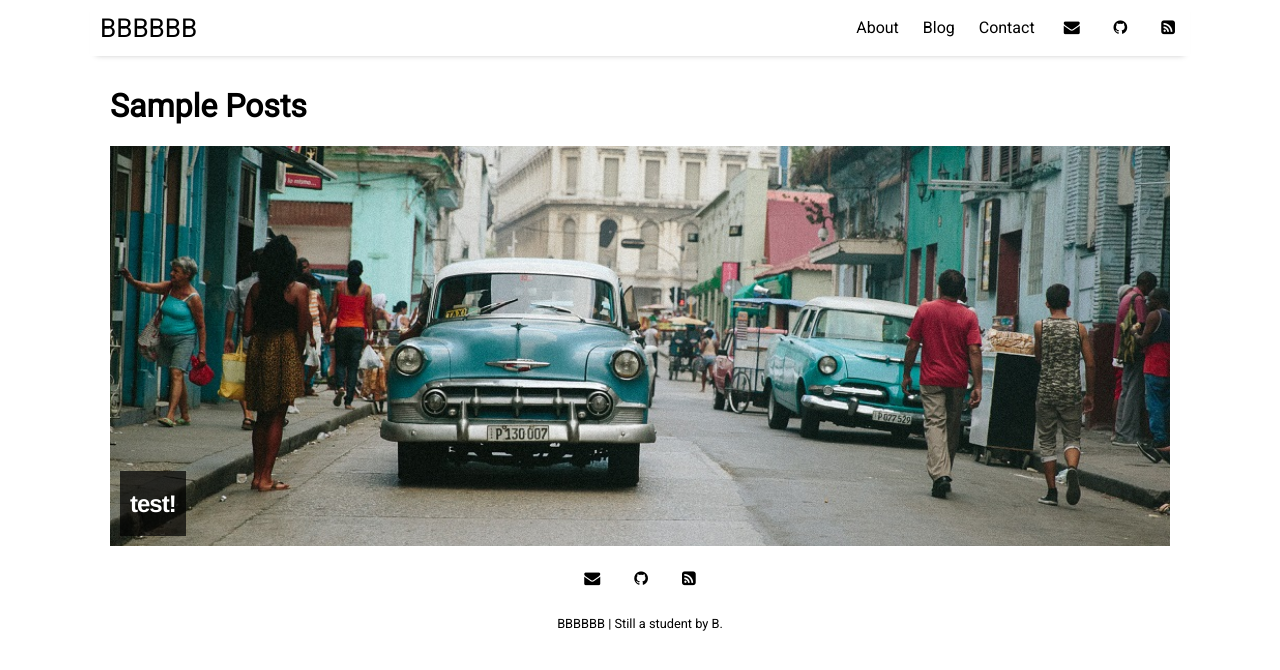
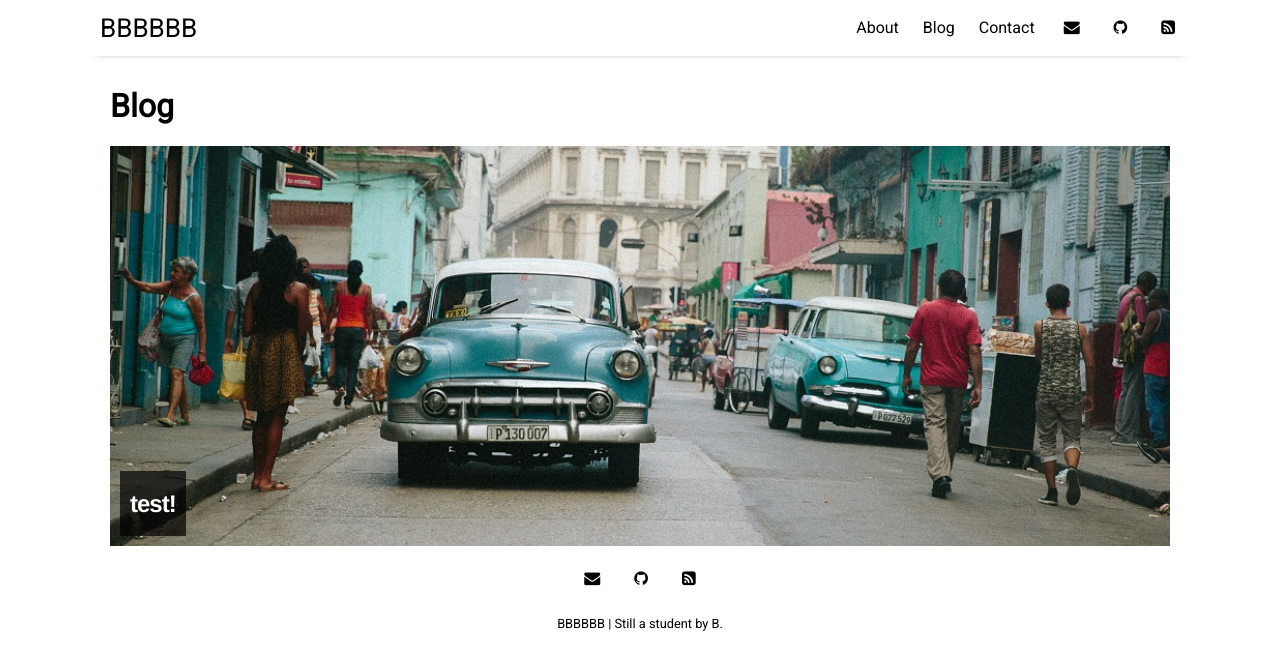
Before and after one commit to diqobao/diqobao.github.io, a Jekyll site: the page built from pages/posts.html, in a window 1280 px wide. Shown: the top 670 px of the page. Built offline with Jekyll 4.4.1, drawn with Linux system fonts in a browser that asks for light colours; nearby versions of some CDN libraries.

Commit message:
fix typo

```diff
--- a/pages/posts.html
+++ b/pages/posts.html
@@ -1,6 +1,6 @@
 ---
 layout: page
-title: Sample Posts
+title: Blog
 ---
 {% for post in site.categories.blog %}
   <a href="{{ site.github.url }}{{ post.url }}">
```
Also changed, not shown: pages/about.md (+1 -1 lines), 1 other file.
